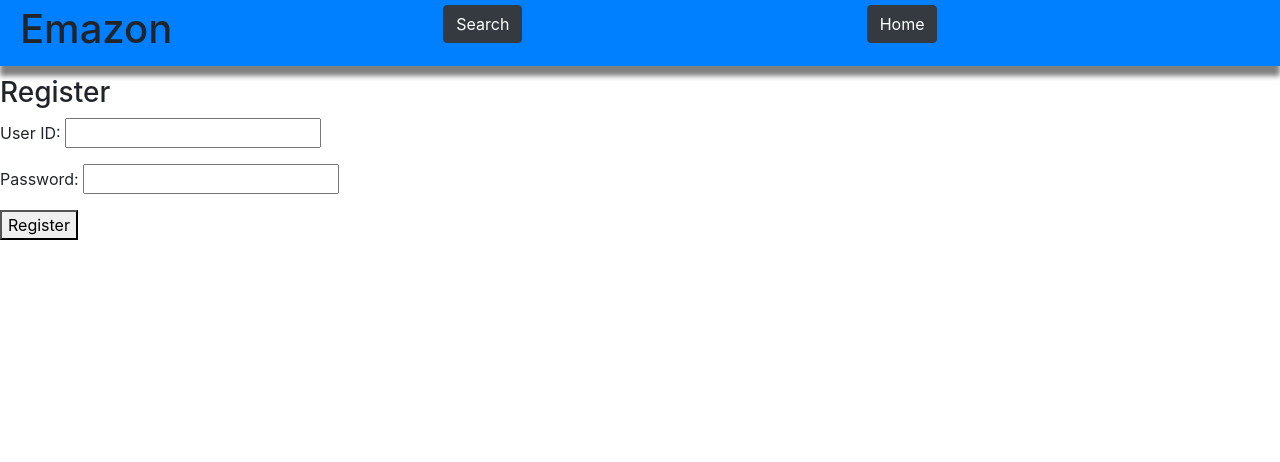
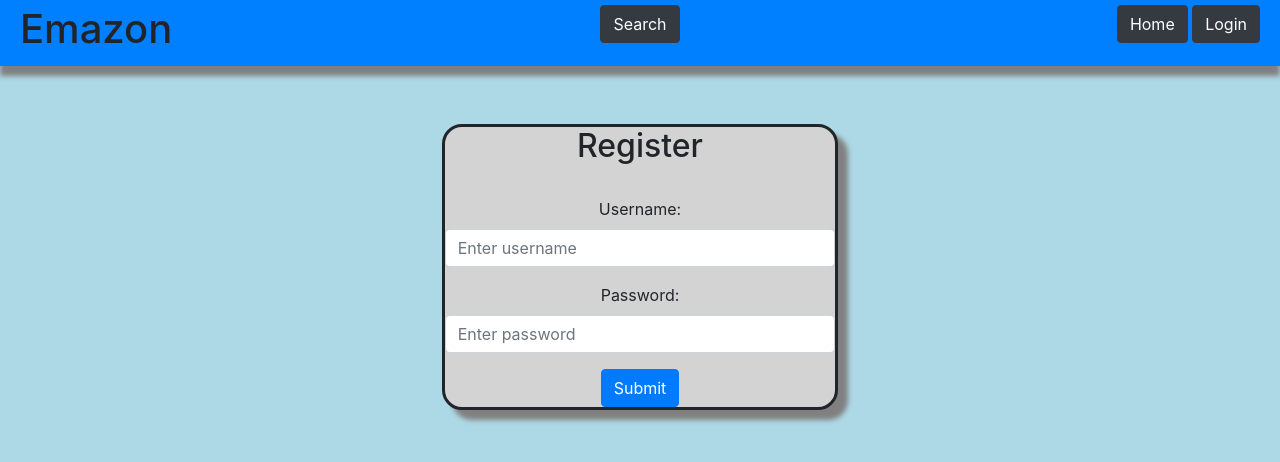
Before and after one commit to atinoco25/Emazon, a PHP site: page /register.php in a window 1280 px wide. Shown: the top 462 px of the page. Run offline with PHP 8.4, Linux system fonts and the light colour scheme.

Commit message:
login and register pages updated

```diff
--- a/Register.php
+++ b/Register.php
@@ -22,23 +22,37 @@ session_start();
     <div class="container-fluid">
         <div class="row">
             <div class="col"> <h1>Emazon</h1> </div>
-            <div class="col">
+            <div class="col" style="text-align:center;">
             	<a href="search.php" class="btn btn-dark" role="button">Search</a>
             </div>
-            <div class="col">
+            <div class="col" style="text-align:right;">
             	 <a href="index.php" class="btn btn-dark" role="button">Home</a>
+            	 <a href="login.php" class="btn btn-dark" role="button">Login</a>
             </div>
         </div>
     </div>
 </div>
 <!-- HEADER ENDS -->
-
-<h3>Register</h3>
+<br>
+<br>
+<div class="container-fluid">
+<div class="row">
+<div class="col-sm-4"></div>
+<div class="col-sm-4">
+<div class="containerForm">
+<h2>Register</h2>
+<br>
 <div class="form">
 	<form action="controller.php" method="POST">
-		<p>User ID: <input type="text" name="ID"></p>
-		<p>Password: <input type="password" name="password"></p>
-	<button type="submit" name="register" value="Register">Register</button> <br> <br>
+  	<div class="form-group">
+    <label for="username">Username:</label>
+    <input type="text" class="form-control" placeholder="Enter username" id="username" name="username">
+  	</div>
+  	<div class="form-group">
+    <label for="pwd">Password:</label>
+    <input type="password" class="form-control" placeholder="Enter password" id="pwd" id="pwd">
+ 	</div>
+  	<button type="submit" class="btn btn-primary" name="register" value="Registe">Submit</button>
 	</form>
 
 	<?php
@@ -48,6 +62,10 @@ session_start();
 
 	?>
 </div>
+</div>
+</div>
+</div>
+</div>
 
 </body>
 </html>
--- a/Search.php
+++ b/Search.php
@@ -22,10 +22,10 @@ session_start();
     <div class="container-fluid">
         <div class="row">
             <div class="col"> <h1>Emazon</h1> </div>
-            <div class="col">
+            <div class="col" style="text-align:center;">
             	<a href="search.php" class="btn btn-dark" role="button">Clear Search</a>
             </div>
-            <div class="col">
+            <div class="col" style="text-align:right;">
                 <?php
                 if(isset($_SESSION["user"])){
                     echo '<a href="cart.php" class="btn btn-dark" role="button">Cart</a>';
--- a/style.css
+++ b/style.css
@@ -13,3 +13,14 @@
 .body{
 	background-color: lightblue;
 }
+
+body{
+	background-color:lightblue;
+}
+.containerForm{
+	text-align: center;
+	border: solid;
+	background-color: lightgrey;
+	border-radius:20px;
+	box-shadow: 10px 10px 5px grey;
+}
```
Also changed, not shown: Index.php (+17 -7 lines), Login.php (+25 -8 lines), img/background1.jpg (added).
